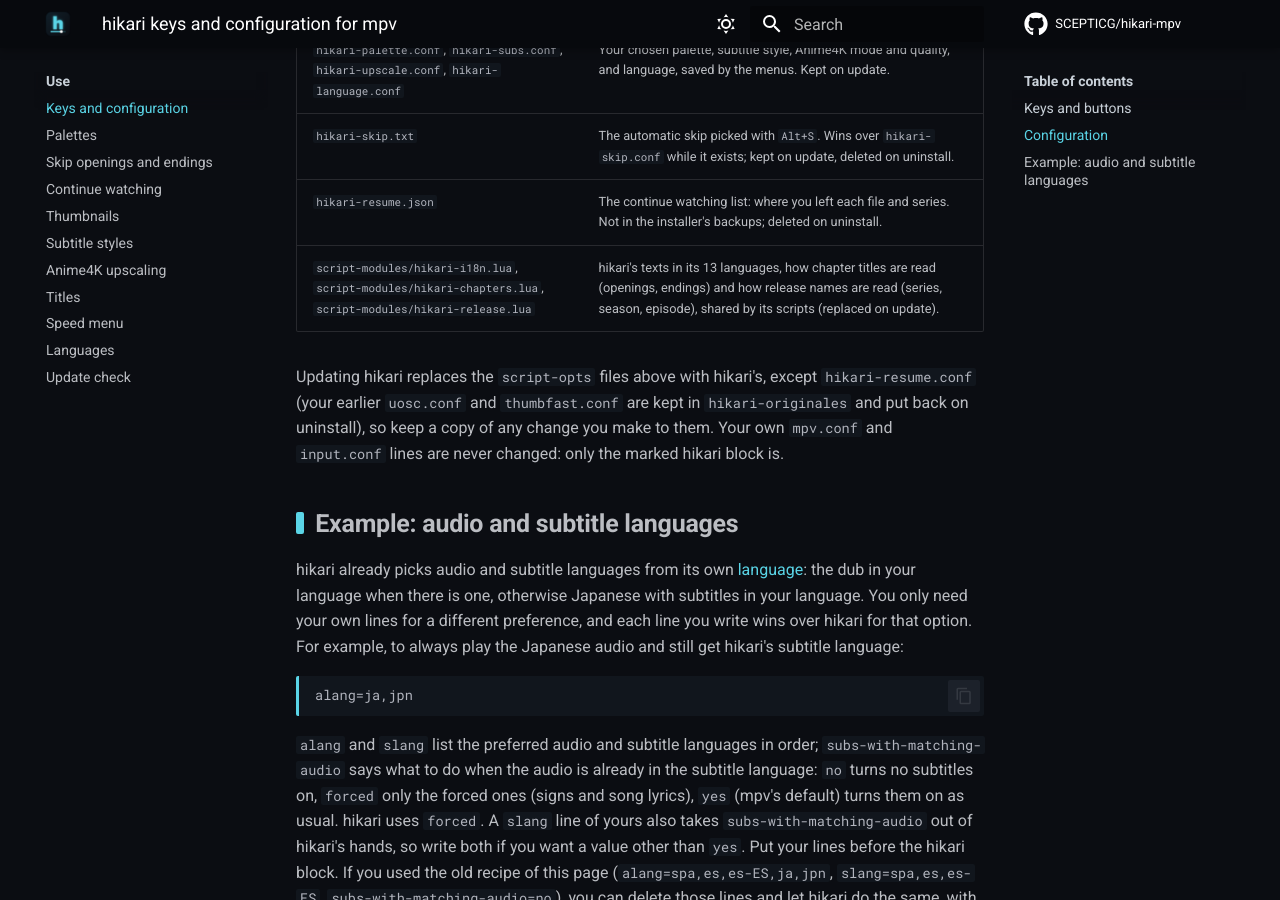
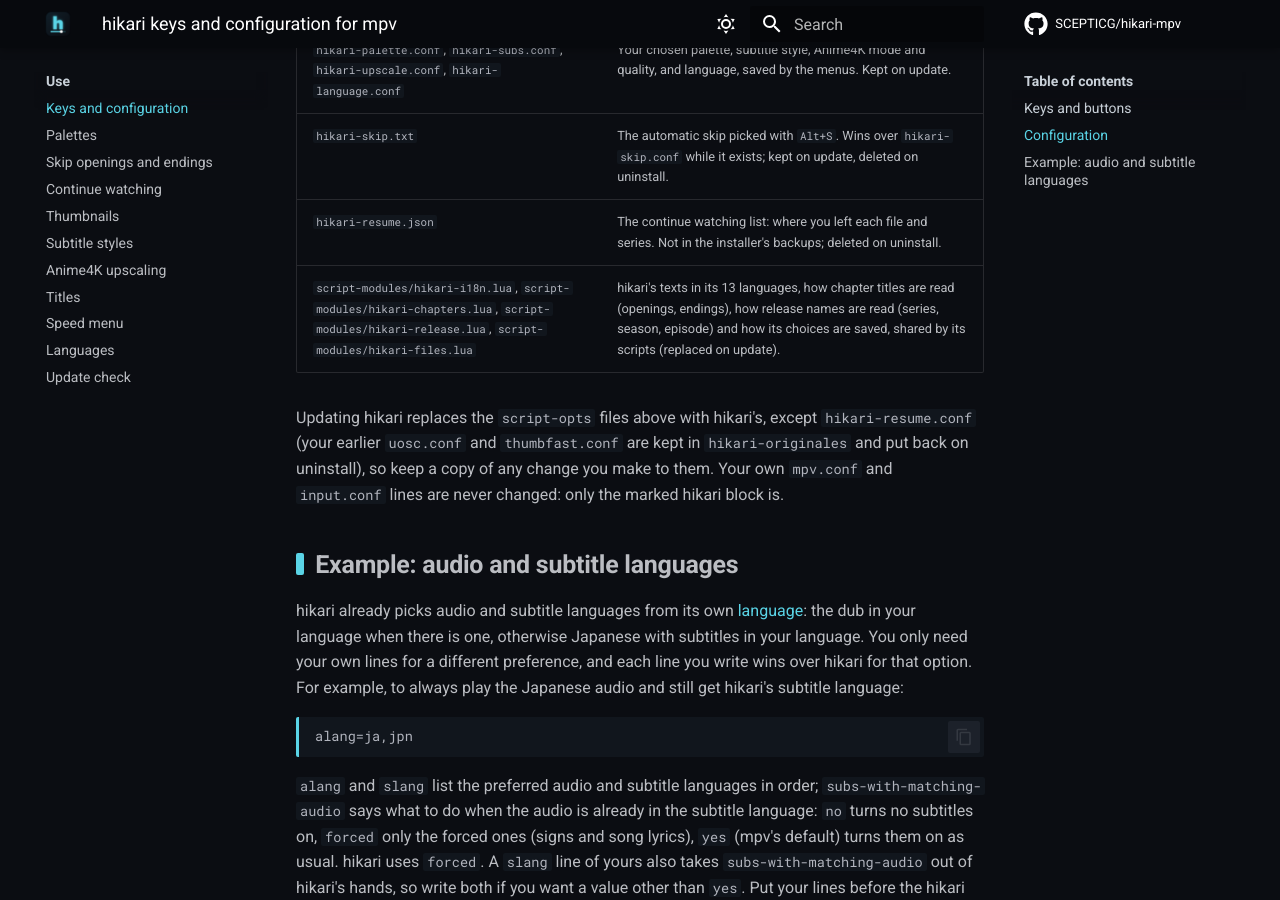
Before and after one commit to SCEPTICG/hikari-mpv, an MkDocs documentation site: the page built from docs/usage.md, in a window 1280 px wide and 900 px high, scrolled down 1600 px. Built offline with MkDocs 1.6.1 and Material for MkDocs 9.7.7, drawn with Linux system fonts in a browser that asks for light colours; comment, search, counter and statistics services are not loaded.

Commit message:
One write_file_atomic for the six scripts that save something (script-modules/hikari-files.lua); the palettes, subtitles and Anime4K copies did not remove a leftover .tmp first

```diff
--- a/docs/usage.md
+++ b/docs/usage.md
@@ -37,7 +37,7 @@ Everything lives in the player's config folder (the one the installer showed you
 | `hikari-palette.conf`, `hikari-subs.conf`, `hikari-upscale.conf`, `hikari-language.conf` | Your chosen palette, subtitle style, Anime4K mode and quality, and language, saved by the menus. Kept on update. |
 | `hikari-skip.txt` | The automatic skip picked with `Alt+S`. Wins over `hikari-skip.conf` while it exists; kept on update, deleted on uninstall. |
 | `hikari-resume.json` | The continue watching list: where you left each file and series. Not in the installer's backups; deleted on uninstall. |
-| `script-modules/hikari-i18n.lua`, `script-modules/hikari-chapters.lua`, `script-modules/hikari-release.lua` | hikari's texts in its 13 languages, how chapter titles are read (openings, endings) and how release names are read (series, season, episode), shared by its scripts (replaced on update). |
+| `script-modules/hikari-i18n.lua`, `script-modules/hikari-chapters.lua`, `script-modules/hikari-release.lua`, `script-modules/hikari-files.lua` | hikari's texts in its 13 languages, how chapter titles are read (openings, endings), how release names are read (series, season, episode) and how its choices are saved, shared by its scripts (replaced on update). |
 
 Updating hikari replaces the `script-opts` files above with hikari's, except `hikari-resume.conf` (your earlier `uosc.conf` and `thumbfast.conf` are kept in `hikari-originales` and put back on uninstall), so keep a copy of any change you make to them. Your own `mpv.conf` and `input.conf` lines are never changed: only the marked hikari block is.
 
```
Also changed, not shown: 9 other files.
